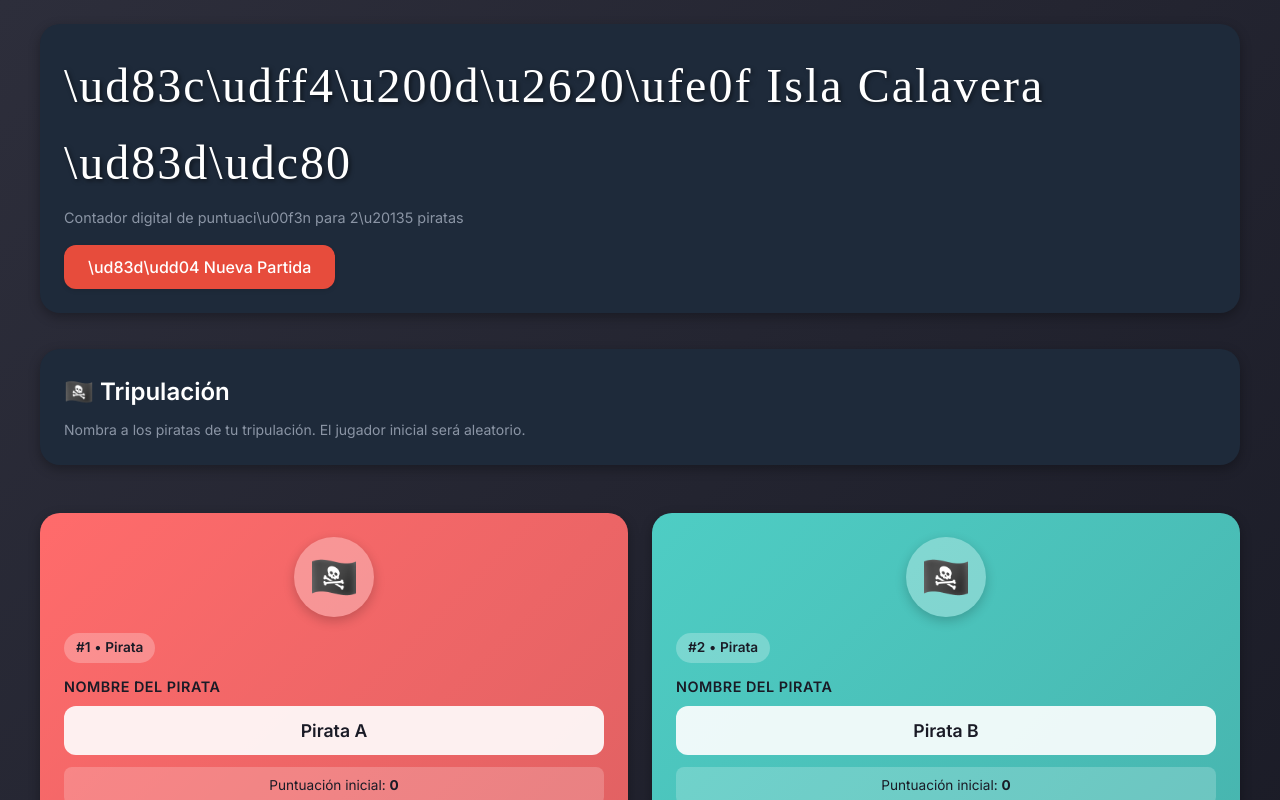
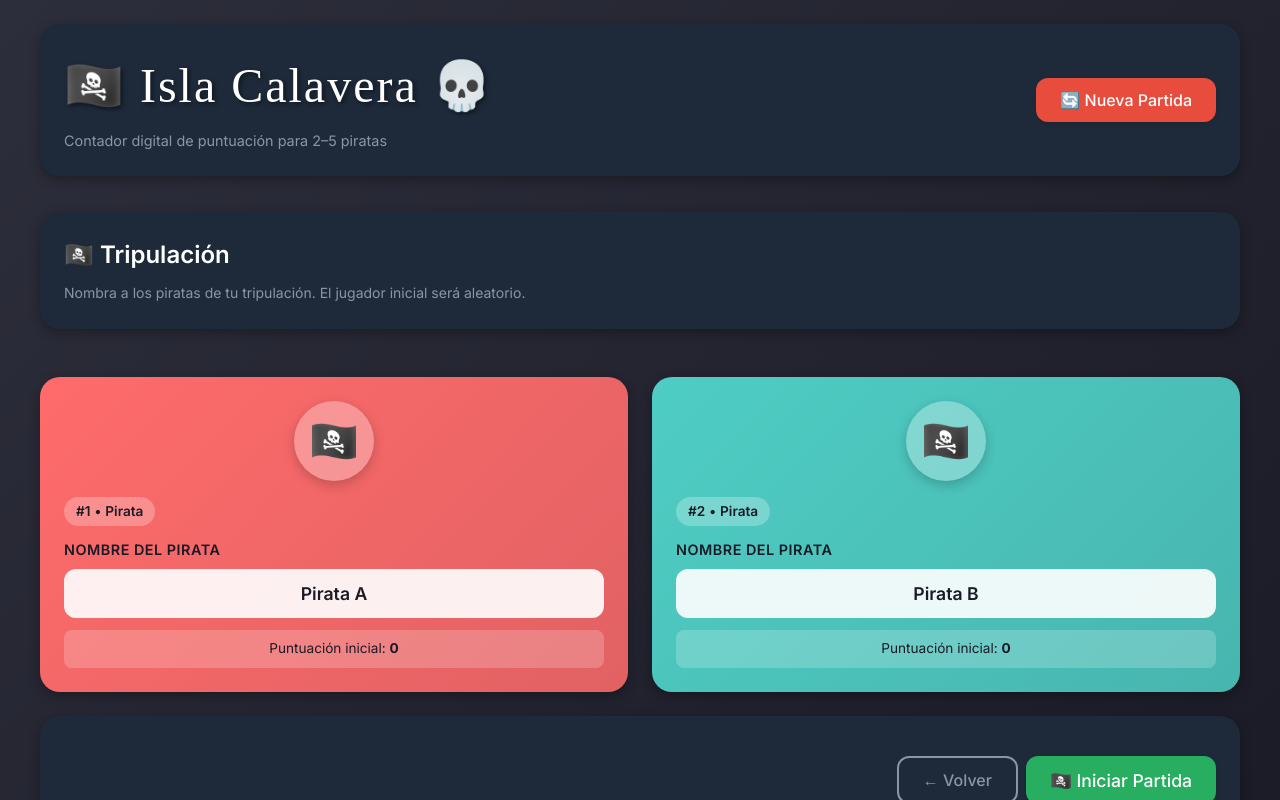
Before and after one commit to Edu095/isla-calavera_react, a React (Vite) app: page / in a window 1280 px wide. Both pictures are taken after a click on the button "⛵ Continuar". Shown: the top 800 px of the page. Built offline with nearby package versions, Linux system fonts and the light colour scheme; a web font is replaced by a local one.

Commit message:
Fix title encoding and emoji display

```diff
--- a/src/App.jsx
+++ b/src/App.jsx
@@ -16,7 +16,7 @@ export default function App(){
 
   const reset = () => {
     if (state.screen !== 'setup' && state.screen !== 'tests') {
-      if (window.confirm('\u00bfSeguro que quieres empezar una nueva partida? Se perder\u00e1 el progreso actual.')) {
+      if (window.confirm('¿Seguro que quieres empezar una nueva partida? Se perderá el progreso actual.')) {
         dispatch({ type: 'RESET_GAME', initialState: initialState });
       }
     } else {
@@ -34,8 +34,8 @@ export default function App(){
           <header className="card topbar fade-in">
             <div className="topbarRow">
               <div>
-                <h1 className="brandTitle">\ud83c\udff4\u200d\u2620\ufe0f Isla Calavera \ud83d\udc80</h1>
-                <div className="subtitle">Contador digital de puntuaci\u00f3n para 2\u20135 piratas</div>
+                <h1 className="brandTitle">🏴‍☠️ Isla Calavera 💀</h1>
+                <div className="subtitle">Contador digital de puntuación para 2–5 piratas</div>
               </div>
 
               <div className="headerActions">
@@ -45,7 +45,7 @@ export default function App(){
                     onClick={reset}
                     title="Empezar una nueva partida desde cero"
                   >
-                    \ud83d\udd04 Nueva Partida
+                    🔄 Nueva Partida
                   </button>
                 )}
               </div>
```
